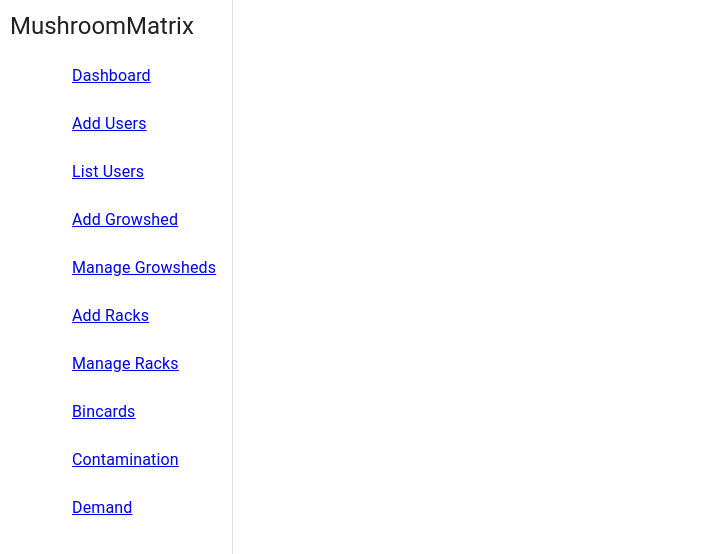
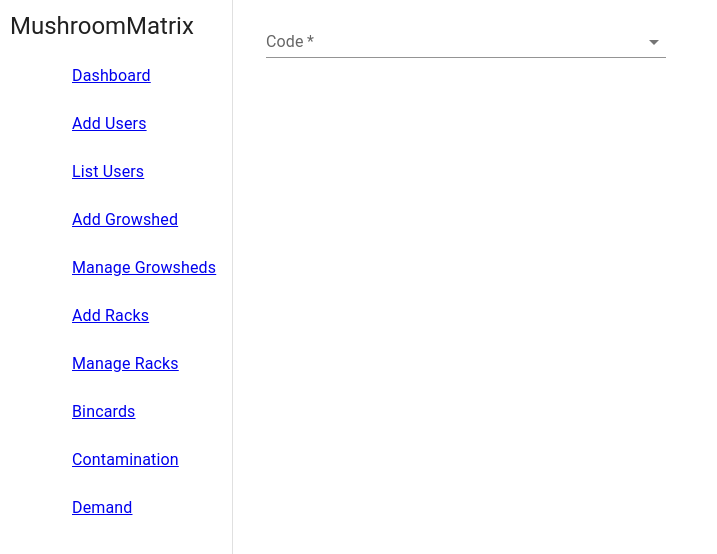
Before and after one commit to IT21080258/test-mush, a React (Create React App) app in the folder frontend/: page /grow/addgrowshed in a window 1280 px wide. Shown: the top 554 px of the page, without its empty margins (0-717 px from the left). Built offline with nearby package versions, Linux system fonts and the light colour scheme.

Commit message:
i21080258-addgrowshed

```diff
--- a/frontend/src/components/sidebar/appdrawer.jsx
+++ b/frontend/src/components/sidebar/appdrawer.jsx
@@ -75,9 +75,11 @@ export default function appDrawer({children}){
         >
 
             <div style={{
-                padding:'10px 10px 2px'
+                padding:'10px 10px 2px',
+                alignItems: 'center',
+                justifyContent: 'center'
             }}>
-                <Typography variant="h5">
+                <Typography variant="h5" style={{alignItems: 'center'}}>
                     MushroomMatrix
                 </Typography>
             </div>
--- /dev/null
+++ b/frontend/src/pages/growshedMgt/addGrowShed.jsx
@@ -0,0 +1,30 @@
+import { FormControl, Grid, InputLabel, MenuItem, Select } from "@mui/material";
+import React, { useState } from "react";
+
+const AddGrowShed = () => {
+
+    // const [ code,setCode ] = useState('');
+    const [ condition,setCondition ] = useState('');
+    // const [ enviorenment,setEnviorenment ] = useState('');
+    // const [ rack,setRack ] = useState('');
+
+    return(
+        <Grid xs={12}>
+            <FormControl variant="standard" required style={{width:'400px',margin:'10px'}}>
+                <InputLabel id="condition-label">Code</InputLabel>
+                <Select
+                    labelId = "condition-label"
+                    id="condition"
+                    value={condition}
+                    // onchange
+                    label="condition"
+                >
+                    <MenuItem Value="cold">Cold</MenuItem>
+                    <MenuItem Value="natural">Natural</MenuItem>
+                </Select>
+            </FormControl>
+        </Grid>
+    )
+}
+
+export default AddGrowShed;
--- a/frontend/src/routes/routes.jsx
+++ b/frontend/src/routes/routes.jsx
@@ -2,6 +2,7 @@ import React from 'react';
 import { BrowserRouter, Route, Routes } from 'react-router-dom';
 import Dashboard from '../pages/dashboard/dashboard';
 import ViewGrowShed from '../pages/growshedMgt/viewGrowShed';
+import AddGrowShed from '../pages/growshedMgt/addGrowShed';
 
 export default function routes() {
     return (
@@ -9,6 +10,7 @@ export default function routes() {
             <Routes>
                 <Route path="/dashboard" element={<Dashboard />} />
                 <Route path="/grow/growsheds" element={<ViewGrowShed/>} />
+                <Route path="/grow/addgrowshed" element={<AddGrowShed/>}/>
             </Routes>
         </BrowserRouter>
     );
```
